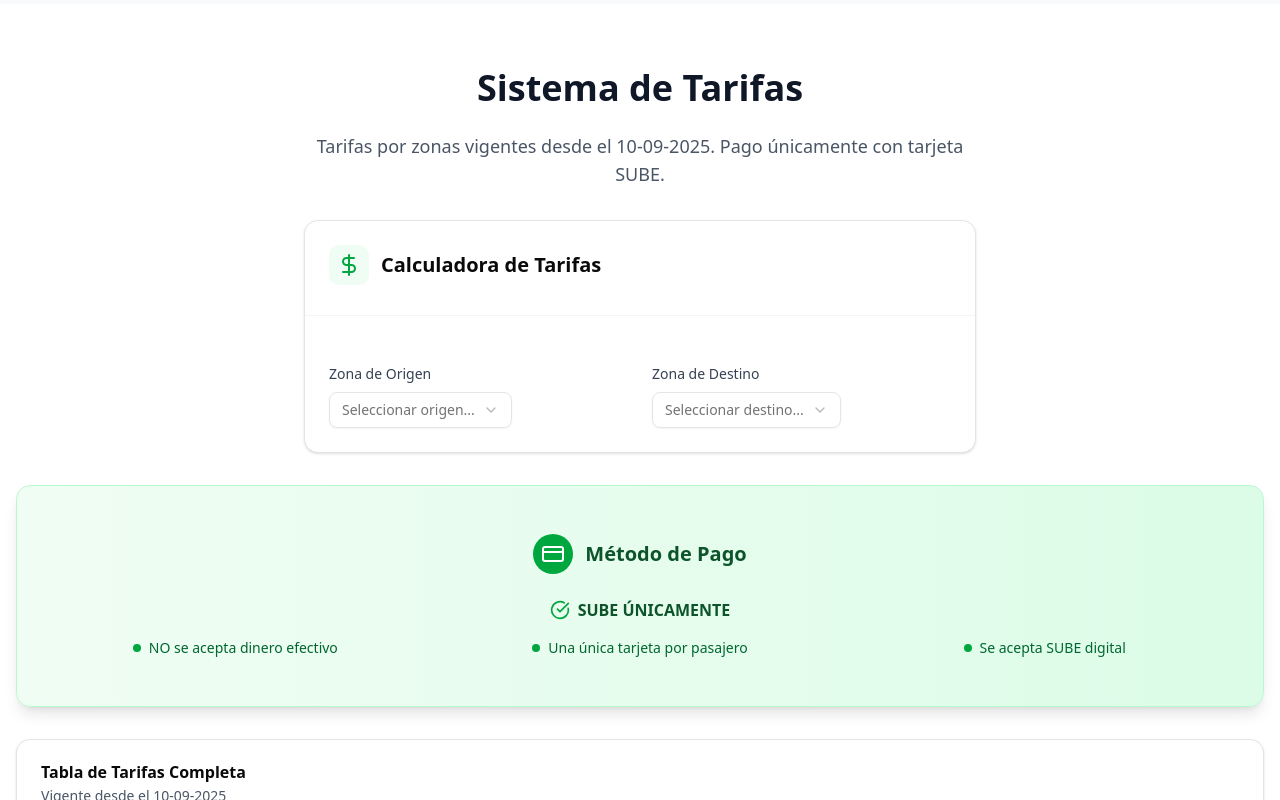
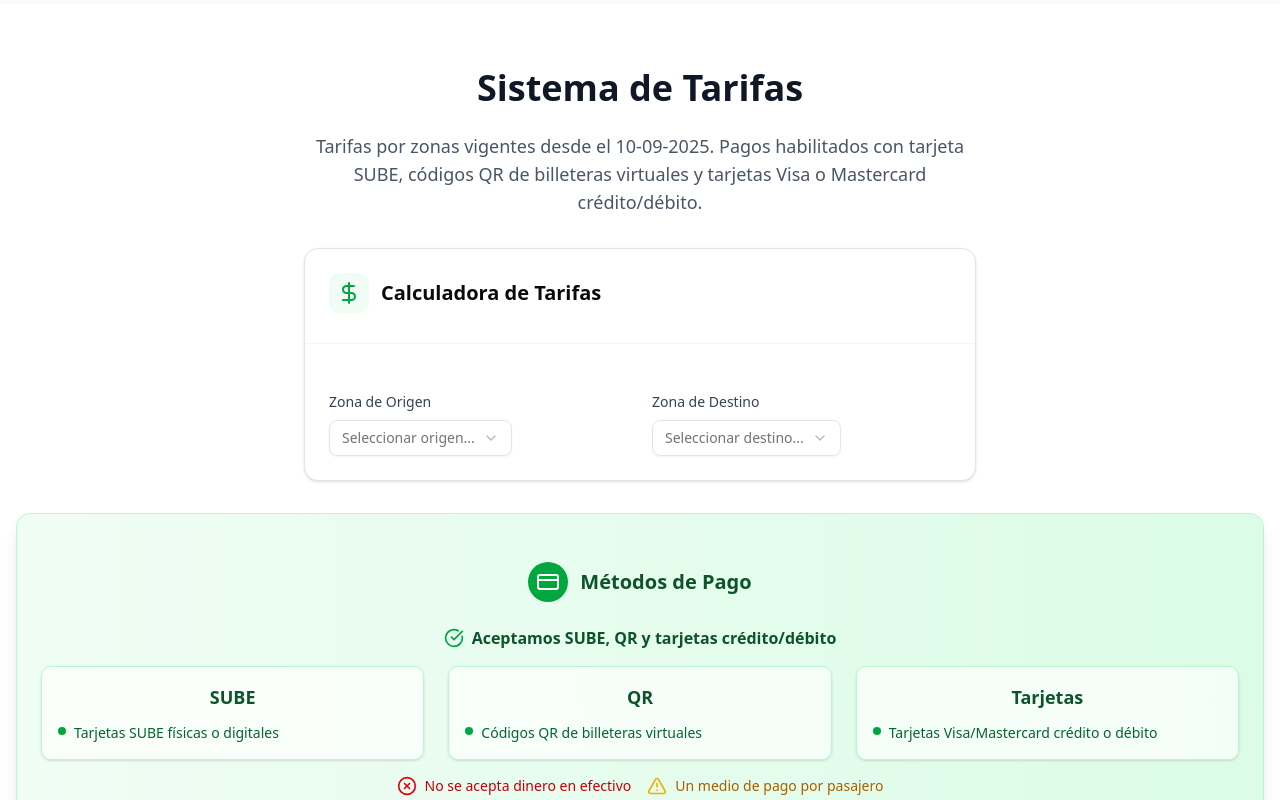
Before and after one commit to Falliot00/landing-page-monte-vera, a Next.js app: page / in a window 1280 px wide. Shown: the part 1840-2640 px from the top of the page. Built offline with nearby package versions, Linux system fonts and the light colour scheme.

Commit message:
Actualización 0.2.2
1- Cambio en los métodos de pago
2- Cambio en el nombre de "consultor GPS" a "Horarios en tiempo real"
3- Corrección de href del footer

```diff
--- a/app/consultor-gps/layout.tsx
+++ b/app/consultor-gps/layout.tsx
@@ -1,11 +1,11 @@
 import type { Metadata } from 'next'
 
 export const metadata: Metadata = {
-  title: 'Consultor GPS - Horarios en Tiempo Real | Monte Vera',
+  title: 'Horarios en tiempo real | Monte Vera',
   description: 'Consulta los horarios de colectivos Monte Vera en tiempo real usando datos GPS precisos. Encuentra cuándo llegará tu próximo colectivo.',
   keywords: 'consultor GPS, horarios tiempo real, colectivos Monte Vera, transporte público, GPS tracking',
   openGraph: {
-    title: 'Consultor GPS - Horarios en Tiempo Real | Monte Vera',
+    title: 'Horarios en tiempo real | Monte Vera',
     description: 'Consulta horarios de colectivos en tiempo real con precisión GPS',
     type: 'website',
   },
--- a/components/fares-section.tsx
+++ b/components/fares-section.tsx
@@ -17,7 +17,7 @@
   valido?: boolean
   mensaje: string
 }
-import { DollarSign, CreditCard, AlertTriangle, CheckCircle } from 'lucide-react'
+import { DollarSign, CreditCard, AlertTriangle, CheckCircle, XCircle } from 'lucide-react'
 import { Card, CardContent, CardHeader, CardTitle } from '@/components/ui/card'
 import { Select, SelectContent, SelectItem, SelectTrigger, SelectValue } from '@/components/ui/select'
 import { Alert, AlertDescription } from '@/components/ui/alert'
@@ -68,7 +68,7 @@
         </h2>
 
         <p className="text-lg text-gray-600 max-w-2xl mx-auto mb-8">
-          Tarifas por zonas vigentes desde el {tarifas.vigencia}. Pago únicamente con tarjeta SUBE.
+          Tarifas por zonas vigentes desde el {tarifas.vigencia}. Pagos habilitados con tarjeta SUBE, códigos QR de billeteras virtuales y tarjetas Visa o Mastercard crédito/débito.
         </p>
       </div>
 
@@ -151,7 +151,7 @@
         </CardContent>
       </Card>
 
-      {/* Método de Pago - Prominente */}
+      {/* Métodos de Pago */}
       <div className="mb-8">
         <Card className="bg-gradient-to-r from-green-50 to-green-100 border-green-200 shadow-lg">
           <CardContent className="py-6">
@@ -159,25 +159,50 @@
               <div className="p-2 bg-green-600 rounded-full">
                 <CreditCard className="h-6 w-6 text-white" />
               </div>
-              <h3 className="text-xl font-bold text-green-900">Método de Pago</h3>
+              <h3 className="text-xl font-bold text-green-900">Métodos de Pago</h3>
             </div>
             <div className="space-y-4">
               <div className="flex items-center justify-center space-x-2 mb-4">
                 <CheckCircle className="h-5 w-5 text-green-600" />
-                <span className="font-bold text-green-900">SUBE ÚNICAMENTE</span>
+                <span className="font-bold text-green-900">Aceptamos SUBE, QR y tarjetas crédito/débito</span>
               </div>
-              <div className="grid grid-cols-1 md:grid-cols-3 gap-4 text-sm text-green-800">
-                <div className="flex items-center space-x-2 justify-center">
-                  <span className="w-2 h-2 bg-green-600 rounded-full flex-shrink-0"></span>
-                  <span>NO se acepta dinero efectivo</span>
+              <div className="grid grid-cols-1 md:grid-cols-3 gap-6 text-sm text-green-800">
+                <div className="p-4 bg-white/70 rounded-lg border border-green-200 shadow-sm">
+                  <h4 className="text-lg font-semibold text-green-900 mb-3 text-center">SUBE</h4>
+                  <div className="space-y-2">
+                    <div className="flex items-start space-x-2">
+                      <span className="w-2 h-2 bg-green-600 rounded-full flex-shrink-0 mt-1"></span>
+                      <span>Tarjetas SUBE físicas o digitales</span>
+                    </div>
+                  </div>
                 </div>
-                <div className="flex items-center space-x-2 justify-center">
-                  <span className="w-2 h-2 bg-green-600 rounded-full flex-shrink-0"></span>
-                  <span>Una única tarjeta por pasajero</span>
+                <div className="p-4 bg-white/70 rounded-lg border border-green-200 shadow-sm">
+                  <h4 className="text-lg font-semibold text-green-900 mb-3 text-center">QR</h4>
+                  <div className="space-y-2">
+                    <div className="flex items-start space-x-2">
+                      <span className="w-2 h-2 bg-green-600 rounded-full flex-shrink-0 mt-1"></span>
+                      <span>Códigos QR de billeteras virtuales</span>
+                    </div>
+                  </div>
                 </div>
-                <div className="flex items-center space-x-2 justify-center">
-                  <span className="w-2 h-2 bg-green-600 rounded-full flex-shrink-0"></span>
-                  <span>Se acepta SUBE digital</span>
+                <div className="p-4 bg-white/70 rounded-lg border border-green-200 shadow-sm">
+                  <h4 className="text-lg font-semibold text-green-900 mb-3 text-center">Tarjetas</h4>
+                  <div className="space-y-2">
+                    <div className="flex items-start space-x-2">
+                      <span className="w-2 h-2 bg-green-600 rounded-full flex-shrink-0 mt-1"></span>
+                      <span>Tarjetas Visa/Mastercard crédito o débito</span>
+                    </div>
+                  </div>
+                </div>
+              </div>
+              <div className="flex flex-col md:flex-row items-center justify-center gap-4 text-sm font-medium">
+                <div className="flex items-center space-x-2 text-red-700">
+                  <XCircle className="h-5 w-5 text-red-600" />
+                  <span>No se acepta dinero en efectivo</span>
+                </div>
+                <div className="flex items-center space-x-2 text-yellow-700">
+                  <AlertTriangle className="h-5 w-5 text-yellow-500" />
+                  <span>Un medio de pago por pasajero</span>
                 </div>
               </div>
             </div>
--- a/components/footer.tsx
+++ b/components/footer.tsx
@@ -50,32 +50,32 @@
             <h3 className="text-lg font-semibold mb-4">Enlaces Rápidos</h3>
             <ul className="space-y-2">
               <li>
-                <a href="#inicio" className="text-gray-300 hover:text-green-400 transition-colors">
+                <a href="/.#inicio" className="text-gray-300 hover:text-green-400 transition-colors">
                   Inicio
                 </a>
               </li>
               <li>
-                <a href="#consultor" className="text-gray-300 hover:text-green-400 transition-colors">
-                  Consultor GPS
+                <a href="/consultor-gps" className="text-gray-300 hover:text-green-400 transition-colors">
+                  Horarios en tiempo real
                 </a>
               </li>
               <li>
-                <a href="#horarios" className="text-gray-300 hover:text-green-400 transition-colors">
+                <a href="/.#horarios" className="text-gray-300 hover:text-green-400 transition-colors">
                   Horarios
                 </a>
               </li>
               <li>
-                <a href="#tarifas" className="text-gray-300 hover:text-green-400 transition-colors">
+                <a href="/.#tarifas" className="text-gray-300 hover:text-green-400 transition-colors">
                   Tarifas
                 </a>
               </li>
               <li>
-                <a href="#paradas" className="text-gray-300 hover:text-green-400 transition-colors">
+                <a href="/.#paradas" className="text-gray-300 hover:text-green-400 transition-colors">
                   Paradas
                 </a>
               </li>
               <li>
-                <a href="#contacto" className="text-gray-300 hover:text-green-400 transition-colors">
+                <a href="/.#contacto" className="text-gray-300 hover:text-green-400 transition-colors">
                   Contacto
                 </a>
               </li>
--- a/components/header.tsx
+++ b/components/header.tsx
@@ -16,7 +16,7 @@
 
   const menuItems = [
     { id: 'inicio', label: 'Inicio', href: '/' },
-    { id: 'consultor', label: 'Consultor GPS', href: '/consultor-gps' },
+    { id: 'consultor', label: 'Horarios en tiempo real', href: '/consultor-gps' },
     //{ id: 'nosotros', label: 'Nosotros', href: '/#nosotros' },
     { id: 'horarios', label: 'Horarios', href: '/#horarios' },
     { id: 'tarifas', label: 'Tarifas', href: '/#tarifas' },
--- a/components/hero-section.tsx
+++ b/components/hero-section.tsx
@@ -76,7 +76,7 @@
                 className="group bg-gradient-to-r from-red-600 to-red-700 hover:from-red-700 hover:to-red-800 text-white px-6 sm:px-8 py-3 sm:py-4 text-base sm:text-lg font-semibold rounded-full shadow-2xl hover:shadow-red-500/30 transition-all duration-500 transform hover:scale-105 hover:-translate-y-1 relative overflow-hidden border-2 border-red-400/20 hover:border-red-300/40"
               >
                 <span className="relative z-10 flex items-center">
-                  Consultar Horarios GPS
+                  Ver horarios en tiempo real
                   <ArrowRight className="ml-2 h-4 w-4 sm:h-5 sm:w-5 group-hover:translate-x-1 transition-transform duration-300" />
                 </span>
                 <div className="absolute inset-0 bg-gradient-to-r from-red-500 to-red-600 opacity-0 group-hover:opacity-100 transition-opacity duration-500"></div>
```
